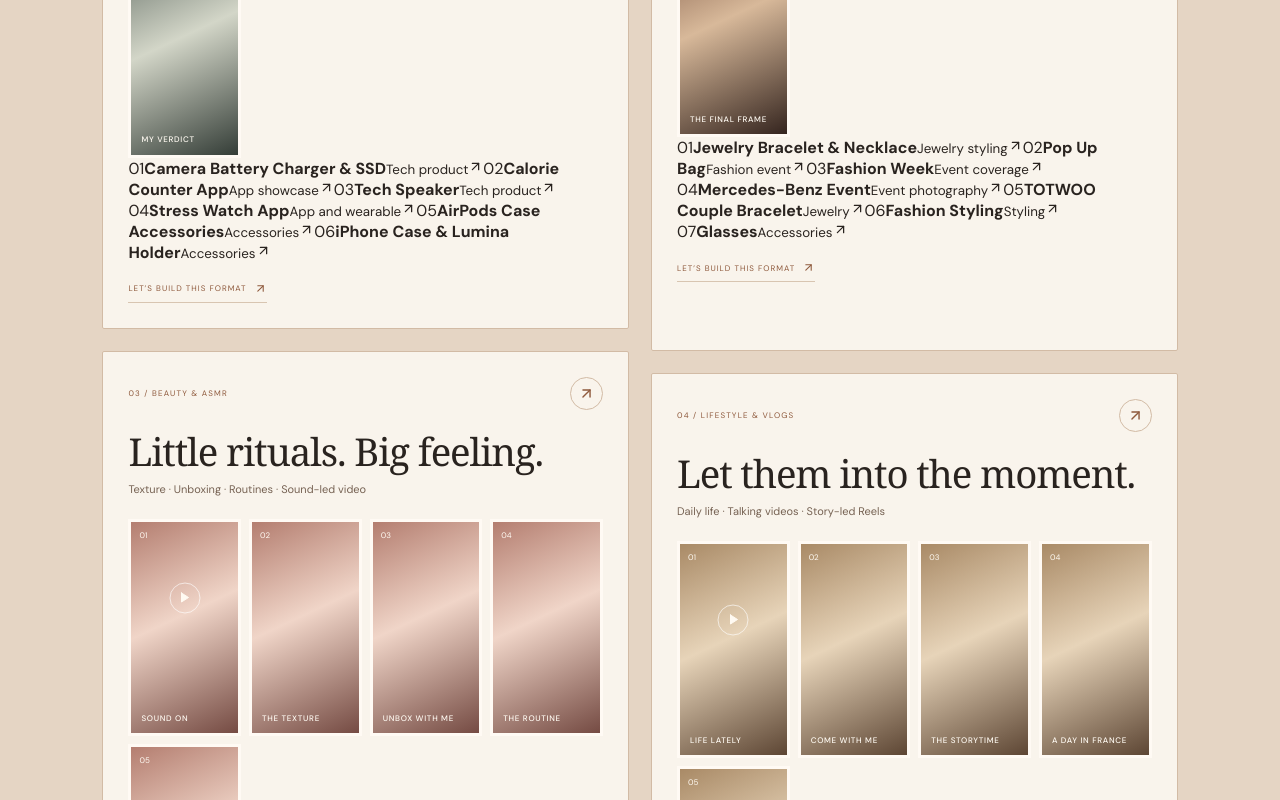
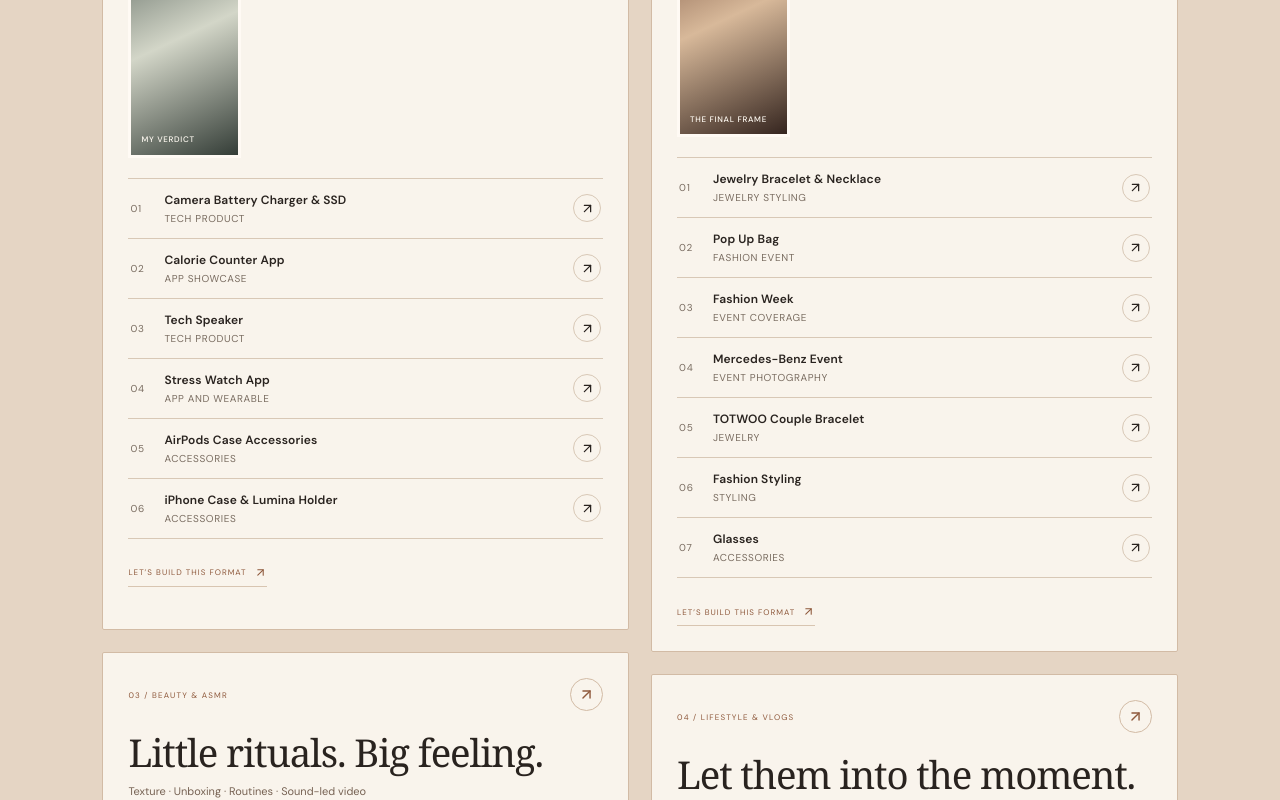
Before and after one commit to maarch27/maarch27-website, a Next.js app: page / in a window 1280 px wide. Shown: the part 3120-3920 px from the top of the page. Built offline with nearby package versions, Linux system fonts and the light colour scheme; no server answers; a web font is replaced by a local one.

Commit message:
Style selected Instagram portfolio links

```diff
--- a/globals.css
+++ b/globals.css
@@ -553,3 +553,14 @@
 .bookingSection{grid-template-columns:1fr;gap:30px}.inquiryForm{padding:22px 17px}.formTwo{grid-template-columns:1fr;gap:0}.socialCluster{gap:7px}.socialCluster a{padding:9px;font-size:8px}
 .siteFooter{padding:28px 6%;justify-content:center;text-align:center}.siteFooter>p{width:100%;order:3}.siteFooter>div{justify-content:center;order:2}.siteFooter>span{width:100%;order:4}.siteFooter .wordmark{order:1}
 }
+
+/* Selected real portfolio links */
+.portfolioLinks{display:grid;gap:0;margin:20px 0 8px;border-top:1px solid var(--line)}
+.portfolioLinkCard{display:flex;align-items:center;gap:12px;padding:13px 2px;border-bottom:1px solid var(--line);transition:padding .2s ease,background .2s ease}
+.portfolioLinkCard:hover{padding-left:8px;background:rgba(255,255,255,.25)}
+.portfolioLinkNumber{font-size:10px;letter-spacing:.08em;color:var(--muted);min-width:22px}
+.portfolioLinkCopy{display:flex;flex:1;min-width:0;flex-direction:column;gap:4px}
+.portfolioLinkCopy strong{font-size:12px;letter-spacing:.01em;font-weight:600}
+.portfolioLinkCopy small{font-size:10px;color:var(--muted);letter-spacing:.06em;text-transform:uppercase}
+.portfolioLinkArrow{display:grid;place-items:center;width:28px;height:28px;border:1px solid var(--line);border-radius:50%;flex-shrink:0}
+@media(max-width:640px){.portfolioLinkCard{padding:12px 0}.portfolioLinkCopy strong{font-size:11px}}
```
